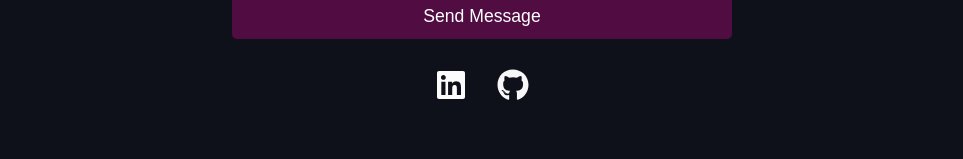
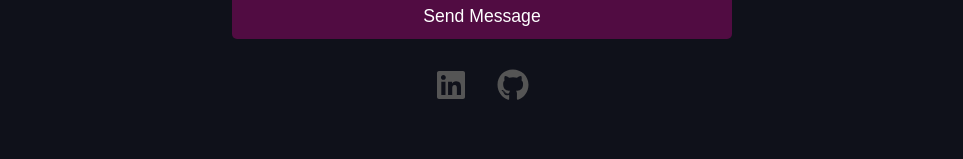
Before and after one commit to isum03/Personal-Portfolio, a React (Vite) app: page / in a window 1280 px wide. Shown: the part 3941-4100 px from the top of the page, without its empty margins (158-1121 px from the left). Built offline with nearby package versions, Linux system fonts and the light colour scheme.

Commit message:
updated icons

```diff
--- a/src/App.tsx
+++ b/src/App.tsx
@@ -1,6 +1,4 @@
 import React from "react";
-
-
 import Info from "./General/Info";
 import Education from "./Education/Education";
 import Skills from "./Skills/Skills";
--- a/src/Contacts/Contact.css
+++ b/src/Contacts/Contact.css
@@ -68,13 +68,7 @@
 }
 
 .socialLinks a:hover {
-    color: #007bff;
-}
-.GitIcon:hover {
-    color: #F1502F;
-}
-.LikedinId :hover {
-    color: #007bff;
+    color: #d42439;
 }
 .LikedinId {
     color: rgb(252, 252, 253)
--- a/src/Contacts/Contact.tsx
+++ b/src/Contacts/Contact.tsx
@@ -1,9 +1,8 @@
 import React from "react";
-import { FaLinkedin, FaGithub, FaInstagram } from "react-icons/fa";
+import { FaLinkedin, FaGithub } from "react-icons/fa";
 import "./contact.css";
 
-
-const Contact = () => {
+const Contact: React.FC = () => {
   return (
     <section id="Contact" className="contactSection">
       <div className="contactContainer">
@@ -17,17 +16,22 @@ const Contact = () => {
         >
           <input type="text" name="name" placeholder="Your Name" required />
           <input type="email" name="email" placeholder="Your Email" required />
-          <textarea name="message"  placeholder="Your Message" required></textarea>
+          <textarea name="message" placeholder="Your Message" required></textarea>
           <button type="submit">Send Message</button>
         </form>
 
         <div className="socialLinks">
-
-          <a href="https://www.linkedin.com/in/isum-perera-5000a8286/" target="_blank" rel="noopener noreferrer">
-            <FaLinkedin className="LikedinId" />
+          <a href="https://www.linkedin.com/in/isum-perera-5000a8286/"
+             target="_blank"
+             rel="noopener noreferrer"
+          >
+            <FaLinkedin aria-label="LinkedIn Profile" />
           </a>
-          <a href="https://github.com/isum03" target="_blank" rel="noopener noreferrer">
-            <FaGithub className="GitIcon" />
+          <a href="https://github.com/isum03"
+             target="_blank"
+             rel="noopener noreferrer"
+          >
+            <FaGithub aria-label="GitHub Profile" />
           </a>
         </div>
       </div>
--- a/src/Headers & footer/Header.css
+++ b/src/Headers & footer/Header.css
@@ -58,23 +58,9 @@
 }
 
 .socialIcons a:hover {
-    color: #d1d5db;
+    color: #d42439;
     transform: scale(1.1);
 }
-
-
-.instaIcon:hover {
-    color: #E1306C;
-}
-
-.linkedinIcon:hover {
-    color: #0A66C2;
-}
-
-.gitIcon:hover {
-    color: #F1502F;
-}
-
 
 @media (max-width: 768px) {
     .navigationBar {
--- a/src/Headers & footer/Header.tsx
+++ b/src/Headers & footer/Header.tsx
@@ -1,31 +1,39 @@
 import React from "react";
 import { FaLinkedin, FaGithub, FaInstagram } from "react-icons/fa";
 import "./header.css";
-//functional component
-const Header = () => {
+// Header is a functional component with type definition React function components
+const Header: React.FC = () => {
   return (
     <header className="navigationBar">
-      <nav className={`navbar `}>
-        {/*Navigation bar with links */}
-          <a href="#myself" >My-Self</a>
-          <a href="#edu">Education</a>
-          <a href="#project" >Projects</a>
-          <a href="#skills" >Tech-Stack</a>
-          <a href="#volunteer" >Volunteering</a>
-          <a href="#Contact" >Contact</a>
+      <nav className="navbar">
+        {/*navigation bar with links*/}
+        <a href="#myself">My-Self</a>
+        <a href="#edu">Education</a>
+        <a href="#project">Projects</a>
+        <a href="#skills">Tech-Stack</a>
+        <a href="#volunteer">Volunteering</a>
+        <a href="#Contact">Contact</a>
       </nav>
-      {/* Social media icons */}
+      {/*social media icons with alternative icons*/}
       <div className="socialIcons">
-        <a href="https://www.instagram.com/_isum_hansaja_/" target="_blank" rel="noopener noreferrer">
-          <FaInstagram className="instaIcon" />
+        <a href="https://www.instagram.com/_isum_hansaja_/"
+           target="_blank"
+           rel="noopener noreferrer"
+        >
+          <FaInstagram aria-label="Instagram Profile" />
         </a>
-        <a href="https://www.linkedin.com/in/isum-perera-5000a8286/" target="_blank" rel="noopener noreferrer">
-          <FaLinkedin className="linkedinIcon" />
+        <a href="https://www.linkedin.com/in/isum-perera-5000a8286/"
+           target="_blank"
+           rel="noopener noreferrer"
+        >
+          <FaLinkedin aria-label="LinkedIn Profile" />
         </a>
-        <a href="https://github.com/isum03" target="_blank" rel="noopener noreferrer">
-          <FaGithub className="gitIcon" />
+        <a href="https://github.com/isum03"
+           target="_blank"
+           rel="noopener noreferrer"
+        >
+          <FaGithub aria-label="GitHub Profile" />
         </a>
-
       </div>
     </header>
   );
```
Also changed, not shown: package.json (+13 -15 lines), 1 other file (tests, documents, lock files or other folders).
